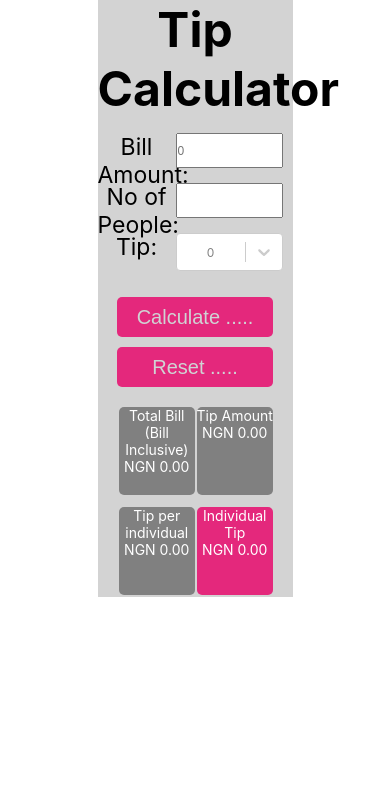
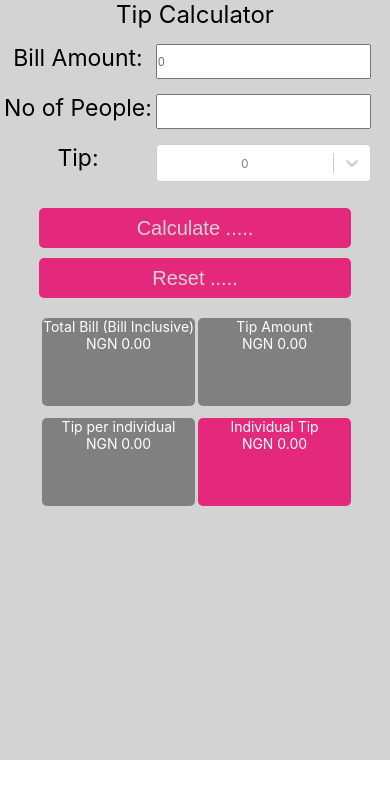
Before and after one commit to rico4pepe/rico4pepe.github.io, a React (Create React App) app: page / in a window 390 px wide. Shown: the top 798 px of the page. Built offline with nearby package versions, Linux system fonts and the light colour scheme.

Commit message:
Fixied mobile response

```diff
--- a/src/App.css
+++ b/src/App.css
@@ -1,14 +1,23 @@
-.app{
-  display: grid;
-  place-items: center;
-  background-color: lightgray;
+
+
+.container{
+  width: 100%;
+    margin: auto;
+    height: 100vh;
 
 }
 
-.container{
+.header {
+  color: gray;
+  text-align: center;
+  margin: auto;
+  padding-top: 10px;
+  padding-bottom: 10px;
+}
+
+.wrapper {
   width: 100%;
-  /* display: flex; */
-
+  margin: auto;
 }
 
 .center-app {
@@ -85,8 +94,19 @@ label {
   margin-left: 10%;
 }
 
+@media (max-width: 600px){
+  .container{
+    width: 100%;
+}
+.center-app{
+  width: 100%;
+  margin: auto;
+  height: 90%;
 
-@media (max-width: 359px){
+}
+}
+
+/* @media (max-width: 359px){
   .container{
       width: 359px;
   }
@@ -148,3 +168,8 @@ label{
     border-radius: 5px;
 }
 }
+
+
+
+
+ */
--- a/src/App.js
+++ b/src/App.js
@@ -47,7 +47,7 @@ console.log(calculate().tb, calculate().ta, calculate().ib);
 
     <div className = "container">
     <div className="center-app">
-        <h1>Tip Calculator</h1>
+        <p>Tip Calculator</p>
         <form>
           <div className = "space_form_component">
           <label > Bill Amount:</label>
```
